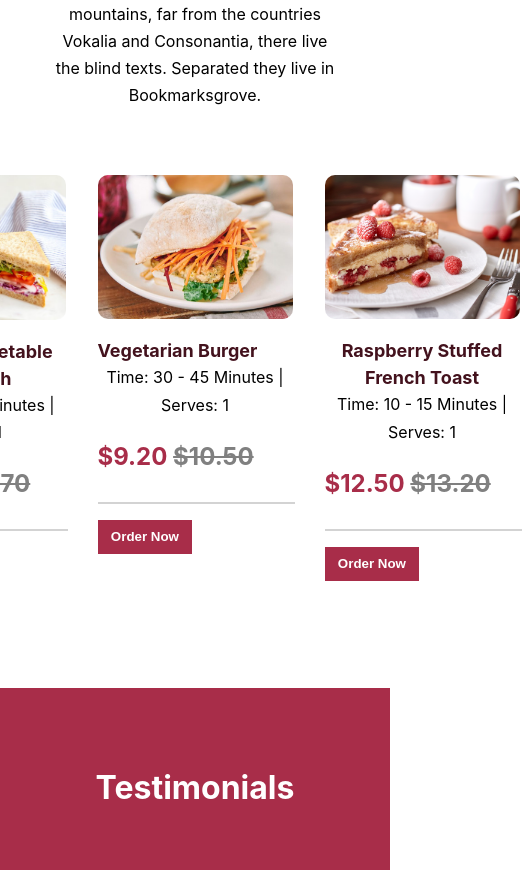
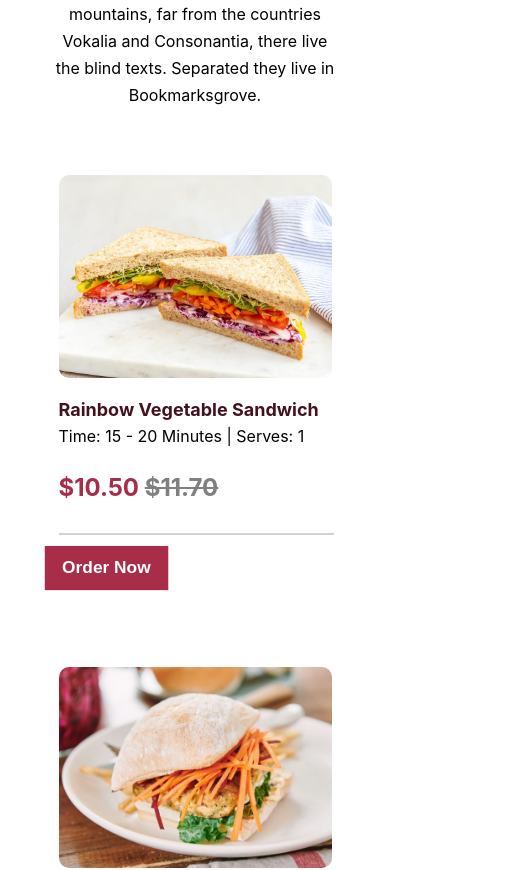
Before and after one commit to AyjayJr/Foodera, a React (Create React App) app: page / in a window 390 px wide. Shown: the part 4200-5070 px from the top of the page, 522 px wide, since content can reach past the window. Built offline with nearby package versions, Linux system fonts and the light colour scheme.

Commit message:
meals section mobile friendly changes

```diff
--- a/src/App.css
+++ b/src/App.css
@@ -176,8 +176,8 @@ nav > ul {
 }
 
 .meals-items img {
-  width: 50vw;
-  max-width: 370px;
+
+  width: 370px;
   border-radius: 10px;
 }
 
@@ -387,6 +387,17 @@ a {
 
 /* Media Queries */
 
+@media screen and (max-width: 1230px) {
+  .meals-items img {
+    width: 270px;
+  }
+
+  .meals-items button {
+    transform: scale(1.3);
+  }
+
+}
+
 @media screen and (max-width: 980px) {
   li {
     font-size: 0.7em;
@@ -395,6 +406,16 @@ a {
   li > button {
     transform: scale(0.7);
   }
+
+  .meals-items {
+    flex-direction: column;
+    align-items: center;
+  }
+
+  .meals-items img {
+    width: 60vw;
+  }
+
 }
 
 @media screen and (max-width: 800px) {
@@ -425,4 +446,9 @@ a {
   .about-item > img {
     width: 90vw;
   }
+
+  .meals-items img {
+    width: 70vw;
+  }
+
 }
```
